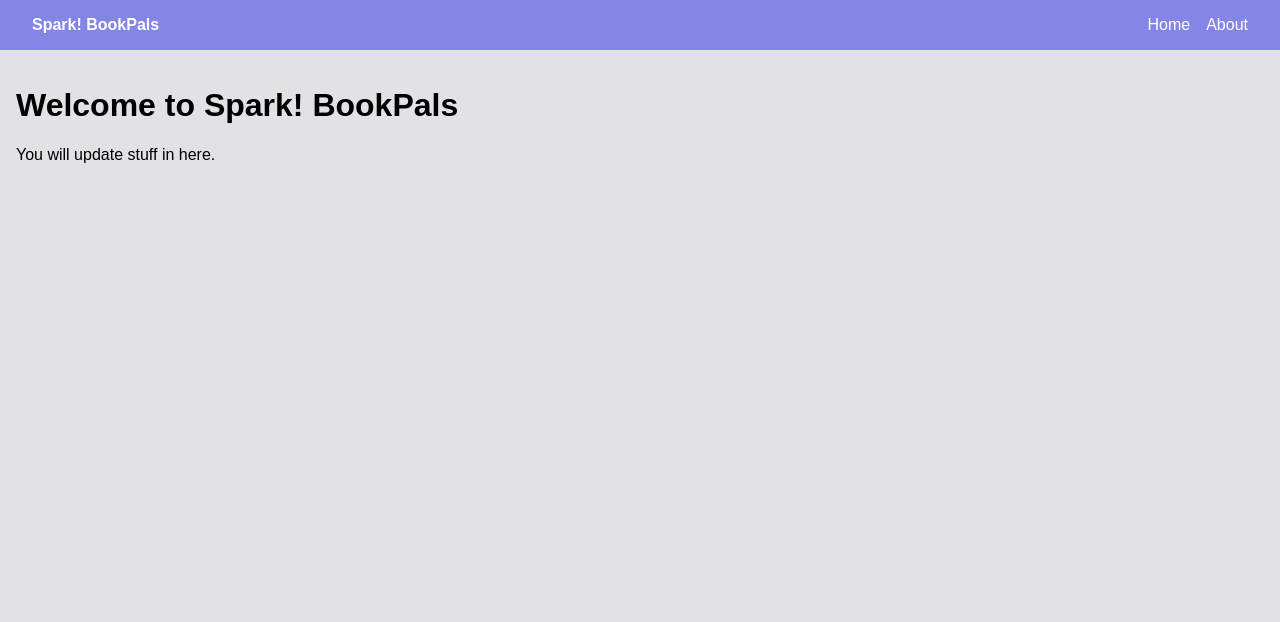
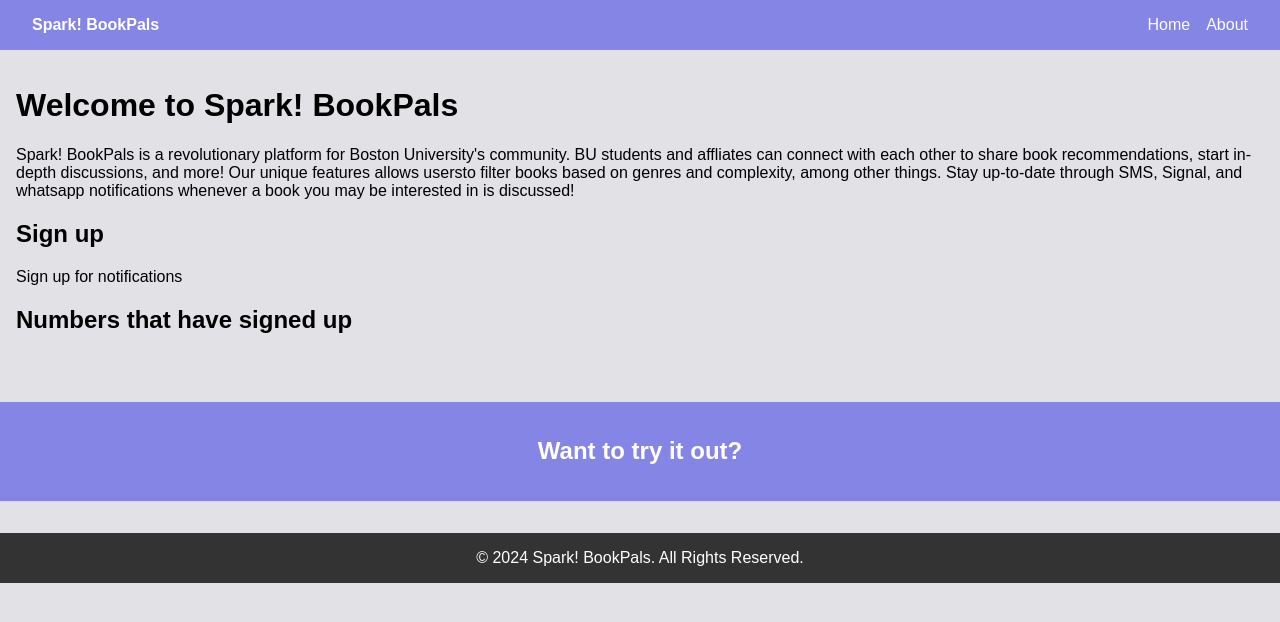
Before and after one commit to NaijunWang/CS391-hw3-react, a React (Vite) app: page / in a window 1280 px wide. Shown: the top 622 px of the page. Built offline with nearby package versions, Linux system fonts and the light colour scheme.

Commit message:
feat: apply footer to all pages

```diff
--- a/src/pages/About.jsx
+++ b/src/pages/About.jsx
@@ -1,9 +1,11 @@
 import "../index.css";
 import { NavBar } from "../components/navbar";
+import { Footer } from "../components/footer";
 export function About() {
   return (
     <div>
       <NavBar />
+      <Footer />
     </div>
   );
 }
--- a/src/pages/Home.jsx
+++ b/src/pages/Home.jsx
@@ -1,13 +1,27 @@
 import "../index.css";
 import { NavBar } from "../components/navbar";
+import { Footer } from "../components/footer";
 export function Home() {
   return (
     <div>
       <NavBar />
       <div className="content">
         <h1> Welcome to Spark! BookPals</h1>
-        <p>You will update stuff in here.</p>
+        <p>Spark! BookPals is a revolutionary platform for Boston University's
+          community. BU students and affliates can connect with each other to
+          share book recommendations, start in-depth discussions, and more! Our
+          unique features allows usersto filter books based on genres and complexity,
+          among other things. Stay up-to-date through SMS, Signal, and whatsapp notifications
+          whenever a book you may be interested in is discussed!
+          </p>
+          <h2>Sign up</h2>
+          <p>Sign up for notifications</p>
+          <h2>Numbers that have signed up</h2>
       </div>
+      <div className="cta">
+        <h2>Want to try it out?</h2>
+      </div>
+      <Footer />
     </div>
   );
 }
```
